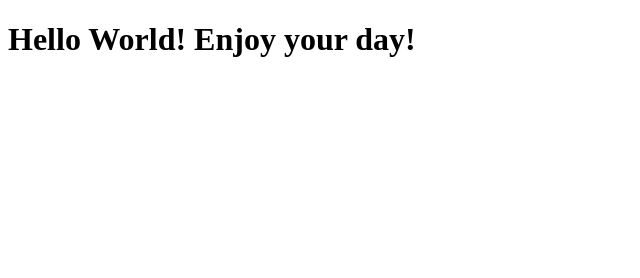
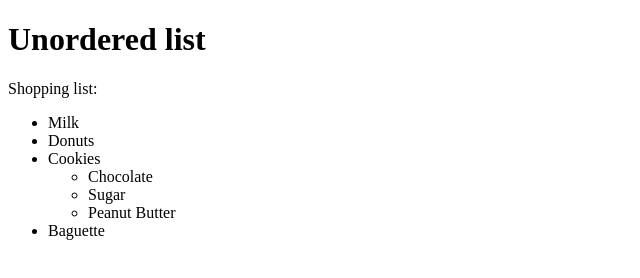
Before and after one commit to Vladimirshcheb/coursera-test, a plain HTML site: page site/index.html in a window 1280 px wide. Shown: the whole page, without its empty margins (0-640 px from the left). Drawn offline with Linux system fonts and the light colour scheme.

Commit message:
new edit

```diff
--- a/site/index.html
+++ b/site/index.html
@@ -1,9 +1,28 @@
 <!DOCTYPE html>
 <html>
 <head>
-	<title>Hello World</title>
+		<meta charset="uft-8">
+		<title>Unordered Lists</title>
 </head>
 <body>
-<h1>Hello World! Enjoy your day!</h1>
+		<h1>Unordered list</h1>
+		<div>
+
+		Shopping list:
+
+		<ul>
+			<li>Milk</li>
+			<li>Donuts</li>
+			<li>Cookies</li>
+			 <ul>
+				<li>Chocolate</li>
+				<li>Sugar</li>
+				<li>Peanut Butter</li>
+		    </ul>
+			<li>
+				Baguette
+			</li>
+		</ul>
+	</div>
 </body>
 </html>
```
